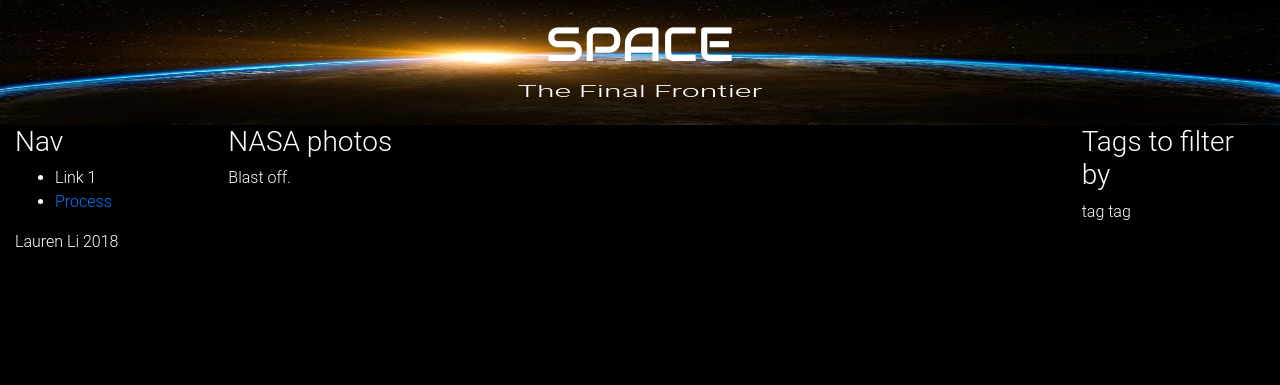
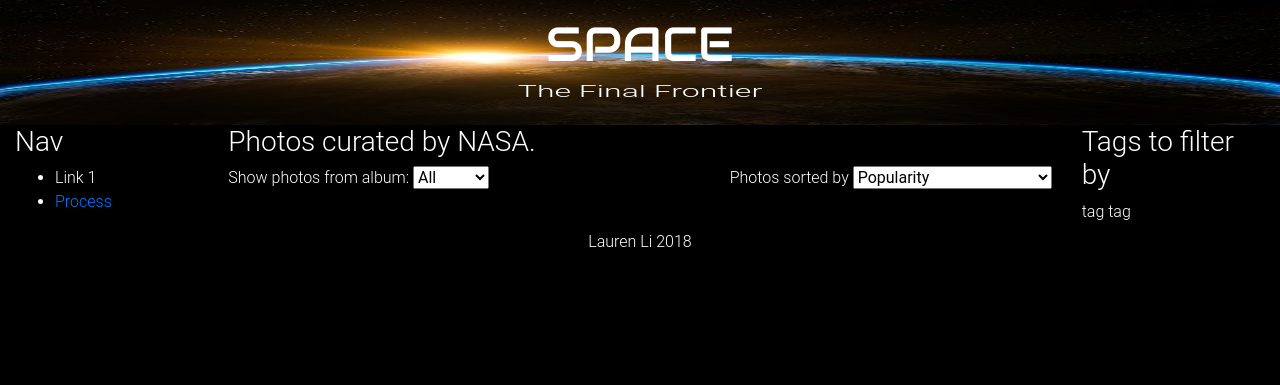
Before and after one commit to Aricela/ibm-flickr, a PHP site: page / in a window 1280 px wide; the page is wider, and only the part inside the window is pictured. Shown: the top 385 px of that part. Run offline with PHP 8.4, Linux system fonts and the light colour scheme; some libraries are stand-ins or nearby versions.

Commit message:
Add placeholder dropdowns for filter and sort.

```diff
--- a/css/style.css
+++ b/css/style.css
@@ -35,6 +35,15 @@ img {
     height: auto;
 }
 
+#footerDiv {
+    text-align: center;
+}
+
+/* Index page */
+.topOption {
+    padding-bottom: 1rem;
+}
+
 /* Small devices (landscape phones, 576px and up) <-- Material Design Bootstrap presets*/
 @media (min-width: 576px) and (max-width: 767px) {
     h1 {
--- a/index.php
+++ b/index.php
@@ -35,10 +35,31 @@
             </section>
             <section class="col-sm-12 col-md-6 col-lg-8">
                 <main>
-                    <h3>NASA photos</h3>
-                    <p>Blast off.</p>
+                    <h3>Photos curated by NASA.</h3>
+                    <div id="topOptions" class="d-flex justify-content-between flex-wrap">
+                        <div class="topOption">
+                            Show photos from album:
+                            <!-- Album dropdown -->
+                            <select>
+                                <option value="all">All</option>
+                                <option value="album1">album1</option>
+                            </select>
+                        </div>
+                        <div class="topOption">
+                            Photos sorted by
+                            <!-- Misc filters dropdown -->
+                            <select>
+                                <option value="popularity">Popularity</option>
+                                <option value="takenDateNew">Date taken (Newest first)</option>
+                                <option value="takenDateOld">Date taken (Oldest first)</option>
+                                <option value="alphabetical">Alphabetical (A-Z)</option>
+                            </select>
+                        </div>
+                    </div>
 
-                    <div id="photoDiv"></div>
+                    <div id="photoContainer">
+                        <div id="photoDiv"></div>
+                    </div>
                 </main>
             </section>
             <section class="col-sm-12 col-md-3 col-lg-2">
@@ -49,7 +70,7 @@
 
 
         <footer>
-            <div>Lauren Li 2018</div>
+            <div id="footerDiv">Lauren Li 2018</div>
         </footer>
     </div>  <!-- /container-fluid div -->
     <!-- Scripts -->
--- a/js/supplement.js
+++ b/js/supplement.js
@@ -29,7 +29,7 @@ $(document).ready(function() {
         for (let i = 0; i < photos.length; i++) {
             let title = photos[i].title;
             let imgURL = 'https://farm' + photos[i].farm + '.staticflickr.com/' + photos[i].server + '/' + photos[i].id + '_' + photos[i].secret + '.jpg';
-            $('#photoDiv').append('<img src = "' + imgURL + '" alt = "' + title + '" title = "' + title + '">');
+            $('#photoDiv').append('<img src = "' + imgURL + '" alt = "' + title + '" title = "' + title + '"><span>' + title +'</span>');
         }
     }
 
```
